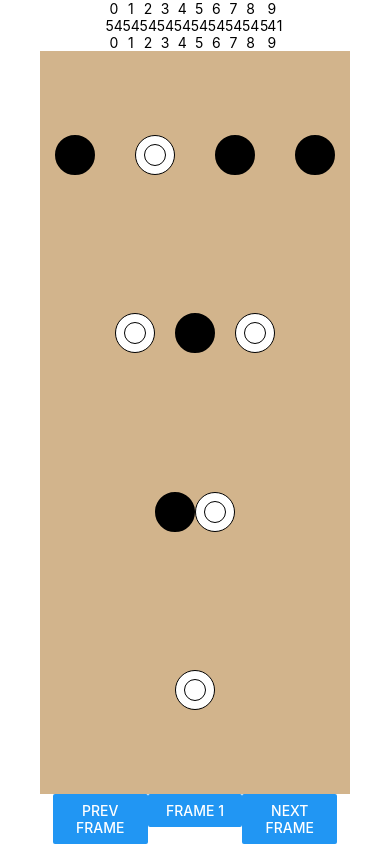
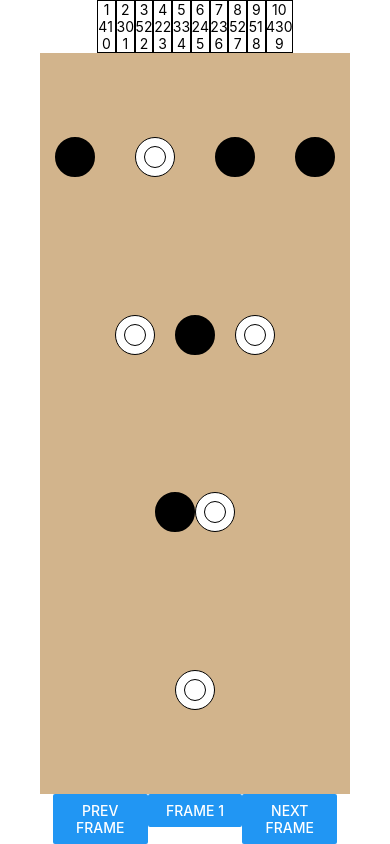
Before and after one commit to redbean87/bowling-rn, a React Native app: screen / in a window 390 px wide. Built offline with nearby package versions, Linux system fonts and the light colour scheme.

Commit message:
display pin counts

```diff
--- a/src/data/pin.js
+++ b/src/data/pin.js
@@ -2,13 +2,15 @@ import * as utils from './utils';
 
 const data = (frameId, id = 0) => {
   const position = id + 1;
+  const down = utils.randomBool();
   const maxDownPosition = position === 10 ? 2 : 1;
+  const downPosition = down ? utils.randomNum(maxDownPosition) : false;
   return {
     id,
     frameId,
     position,
-    downPosition: utils.randomNum(maxDownPosition),
-    down: utils.randomBool()
+    down,
+    downPosition
   };
 };
 
--- a/src/dataManagement/game/index.js
+++ b/src/dataManagement/game/index.js
@@ -1,3 +1,5 @@
+import { withMeta } from '../utils';
+
 import { newGame, updatePin } from './actions';
 
 let gameData = {};
@@ -5,10 +7,10 @@ let gameData = {};
 export default {
   newGame: () => {
     gameData = newGame();
-    return gameData;
+    return withMeta(gameData);
   },
   updatePin: (frameIndex, pinIndex, pin) => {
     gameData = updatePin(gameData, { frameIndex, pinIndex, pin });
-    return gameData;
+    return withMeta(gameData);
   }
 };
--- a/src/dataManagement/utils.js
+++ b/src/dataManagement/utils.js
@@ -1,3 +1,23 @@
+import produce from 'immer';
+
 export const mergeObjects = (oldObject, newObject) => {
   return { ...oldObject, ...newObject };
 };
+
+export const withMeta = gameData => {
+  return produce(gameData, draft => {
+    draft.frames = draft.frames.map(withFrameMeta);
+  });
+};
+
+const withFrameMeta = (frame, index, frames) => {
+  return produce(frame, draft => {
+    const { pins = [] } = draft;
+    draft.counts = [pinCount(pins, 0), pinCount(pins, 1), pinCount(pins, 2)];
+    draft.tenthFrame = draft.position === 10;
+  });
+};
+
+const pinCount = (pins, downPosition) => {
+  return pins.filter(pin => pin.downPosition === downPosition).length;
+};
--- a/src/screen/Game/ScoreBoard/Frame.js
+++ b/src/screen/Game/ScoreBoard/Frame.js
@@ -5,13 +5,14 @@ import PropTypes from 'prop-types';
 import PinCount from './PinCount';
 
 export const Frame = ({ frame }) => {
-  const tenthFrame = frame.position === 10;
+  const { counts = [], tenthFrame } = frame;
+
   const styles = tenthFrame ? tenthFramestyles : nonTenthFramestyles;
-  const counts = [5, 4, 1];
+
   return (
     <View style={styles.container}>
       <View>
-        <Text>{frame.id}</Text>
+        <Text>{frame.position}</Text>
       </View>
       <PinCount counts={counts} tenthFrame={tenthFrame} />
       <View>
@@ -31,16 +32,22 @@ Frame.defaultProps = {
 
 export default Frame;
 
+const commonStyes = {
+  alignItems: 'center',
+  borderWidth: 0.5,
+  borderColor: 'black'
+};
+
 const nonTenthFramestyles = StyleSheet.create({
   container: {
-    flex: 1,
-    alignItems: 'center'
+    ...commonStyes,
+    flex: 1
   }
 });
 
 const tenthFramestyles = StyleSheet.create({
   container: {
-    flex: 1.5,
-    alignItems: 'center'
+    ...commonStyes,
+    flex: 1.5
   }
 });
```
